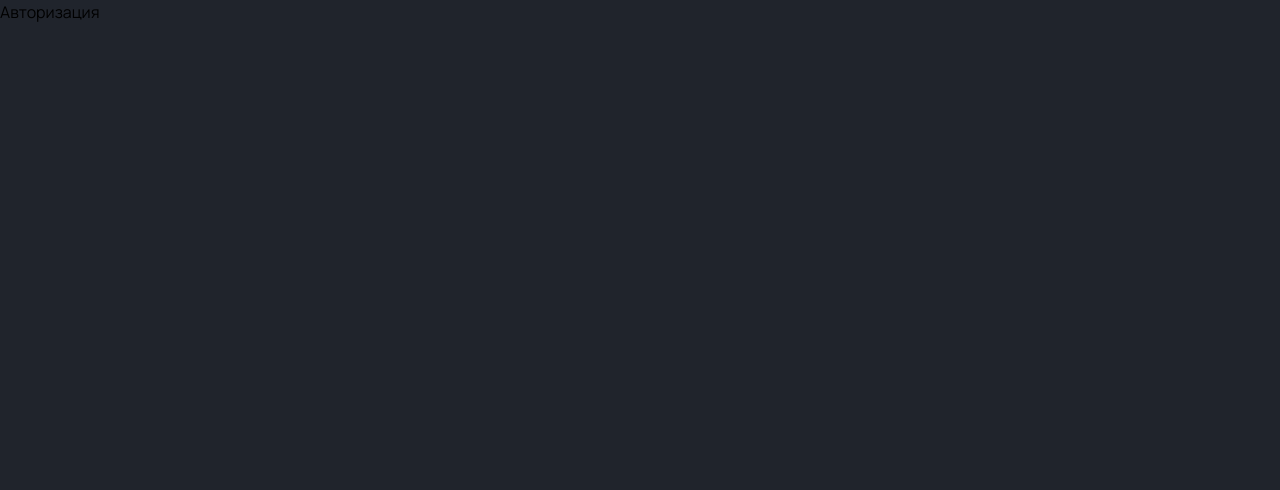
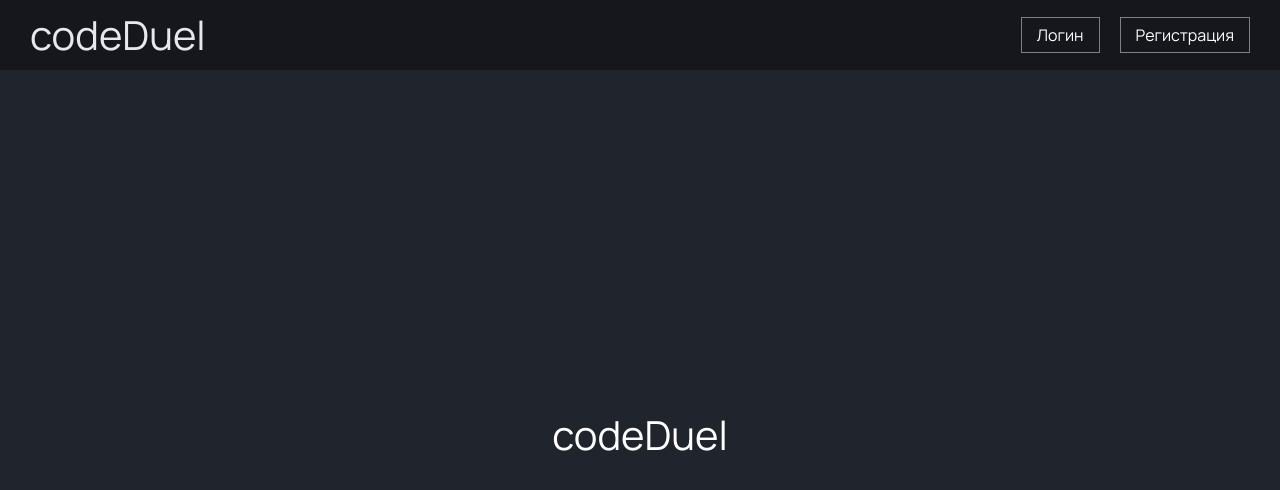
Before and after one commit to grekovpavel019/CodeDuel, a React (Vite) app in the folder frontend/: page / in a window 1280 px wide. Shown: the top 490 px of the page. Built offline with nearby package versions, Linux system fonts and the light colour scheme.

Commit message:
feature: create base landing for landing page

```diff
--- a/frontend/src/pages/LandingPage/LandingPage.tsx
+++ b/frontend/src/pages/LandingPage/LandingPage.tsx
@@ -1,9 +1,11 @@
 import React, { type FC } from "react";
+
+import LandingHeader from "@widgets/LandingHeader";
 
 const LandingPage: FC = (): React.JSX.Element => {
     return (
         <div>
-            Авторизация
+            <LandingHeader />
         </div>
     );
 };
--- /dev/null
+++ b/frontend/src/widgets/LandingHeader/LandingHeader.module.scss
@@ -0,0 +1,43 @@
+.header {
+    padding: 0 30px;
+
+    height: 70px;
+
+    display: flex;
+    justify-content:space-between;
+    align-items: center;
+
+    background-color: var(--editor-bg);
+
+    color: var(--text-primary);
+
+    & button {
+        color: white;
+    }
+}
+
+.logo {
+    font-size: 2.5rem;
+}
+
+.headerActions {
+    display: flex;
+    flex-direction: row;
+    gap: 20px;
+
+    & button {
+        padding: 5px 15px;
+
+        border: 1px solid gray;
+    }
+}
+
+.pageContent {
+    height: calc(100vh - 70px);
+
+    display: flex;
+    justify-content: center;
+    align-items: center;
+
+    color: white;
+}
--- /dev/null
+++ b/frontend/src/widgets/LandingHeader/LandingHeader.tsx
@@ -0,0 +1,29 @@
+import React, { type FC } from "react";
+
+import styles from "./LandingHeader.module.scss"
+
+const LandingHeader: FC = (): React.JSX.Element => {
+    return (
+        <div className="page-wrapper">
+
+            <header className={styles.header}>
+                <div className={styles.logo}>
+                    codeDuel
+                </div>
+
+                <div className={styles.headerActions}>
+                    <button>Логин</button>
+                    <button>Регистрация</button>
+                </div>
+            </header>
+
+            <main className={styles.pageContent}>
+                <div className={styles.logo}>
+                    codeDuel
+                </div>
+            </main>
+        </div>
+    );
+};
+
+export default LandingHeader;
--- /dev/null
+++ b/frontend/src/widgets/LandingHeader/index.ts
@@ -0,0 +1 @@
+export { default } from "./LandingHeader";
```
